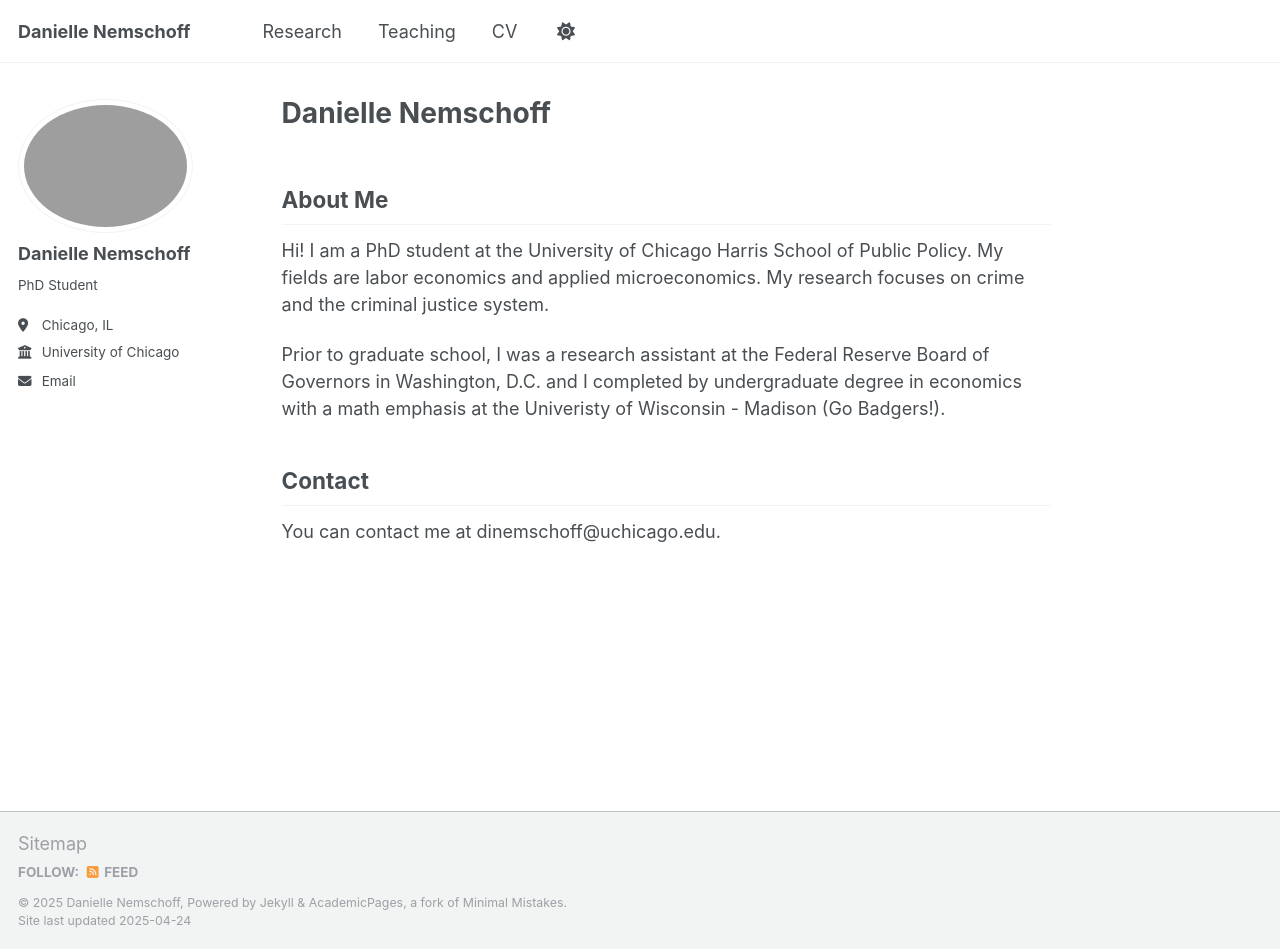
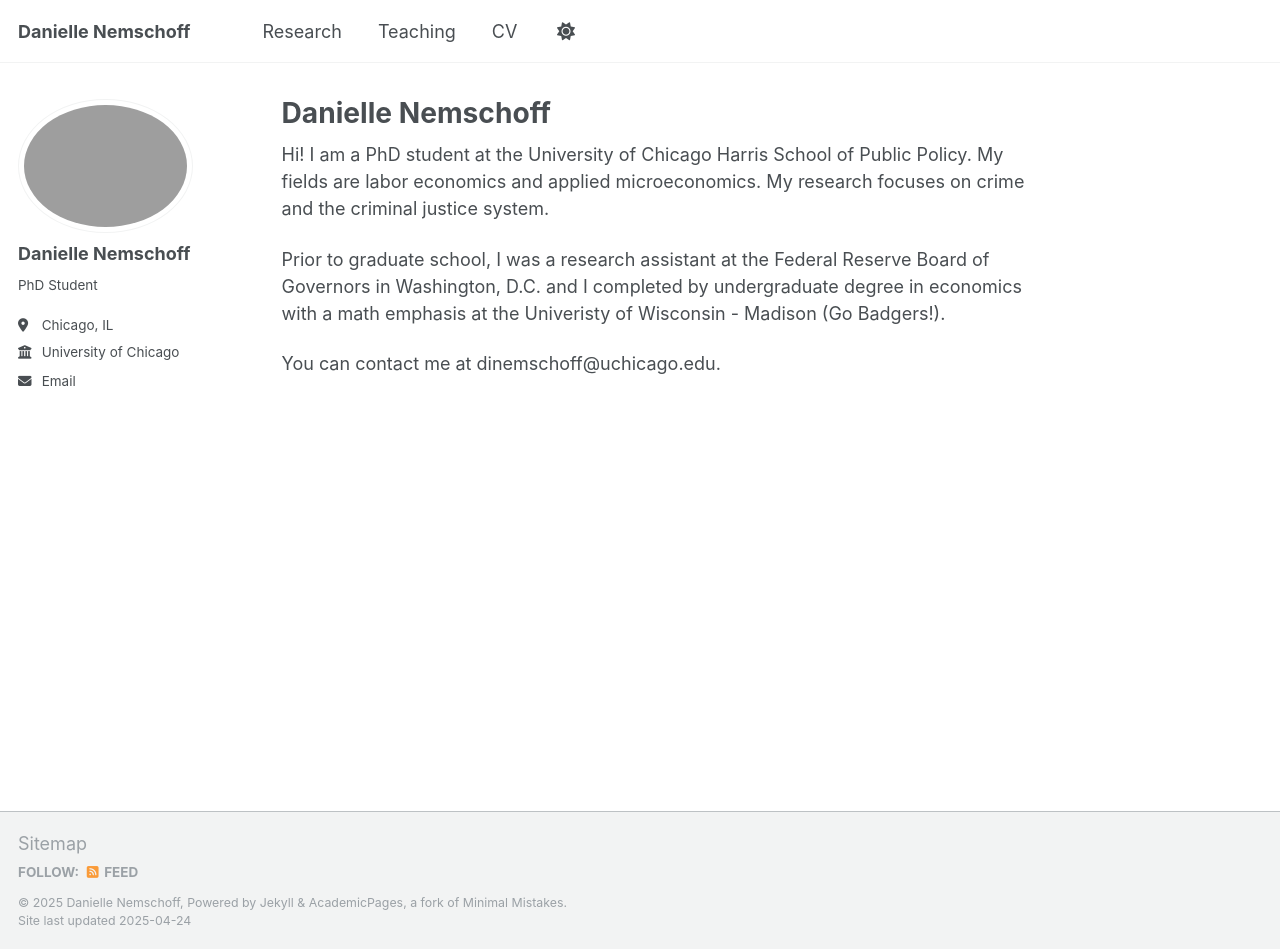
Before and after one commit to daniellenemschoff/daniellenemschoff.github.io, a Jekyll site: the page built from _pages/about.md, in a window 1280 px wide and 949 px high. Built offline with Jekyll 4.4.1, drawn with Linux system fonts in a browser that asks for light colours.

Commit message:
Update about.md

```diff
--- a/_pages/about.md
+++ b/_pages/about.md
@@ -6,10 +6,8 @@ redirect_from:
   - /about/
   - /about.html
 ---
-## About Me
 Hi! I am a PhD student at the University of Chicago Harris School of Public Policy. My fields are labor economics and applied microeconomics. My research focuses on crime and the criminal justice system.
 
 Prior to graduate school, I was a research assistant at the Federal Reserve Board of Governors in Washington, D.C. and I completed by undergraduate degree in economics with a math emphasis at the Univeristy of Wisconsin - Madison (Go Badgers!).
 
-## Contact
 You can contact me at dinemschoff@uchicago.edu.
```
